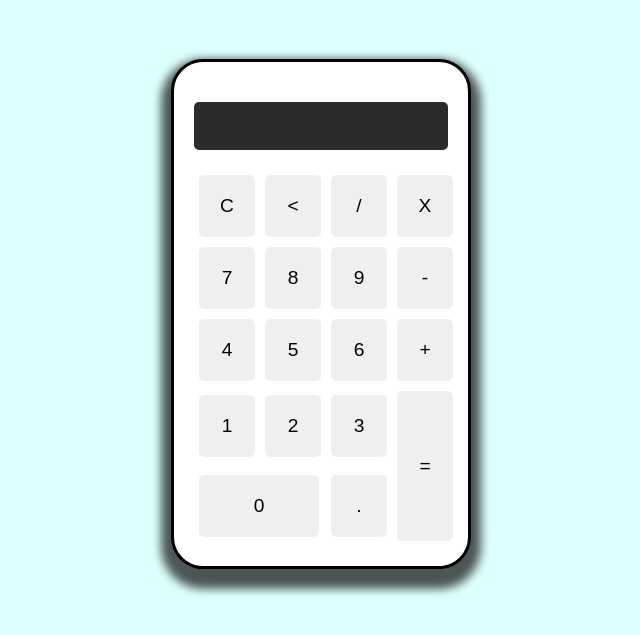
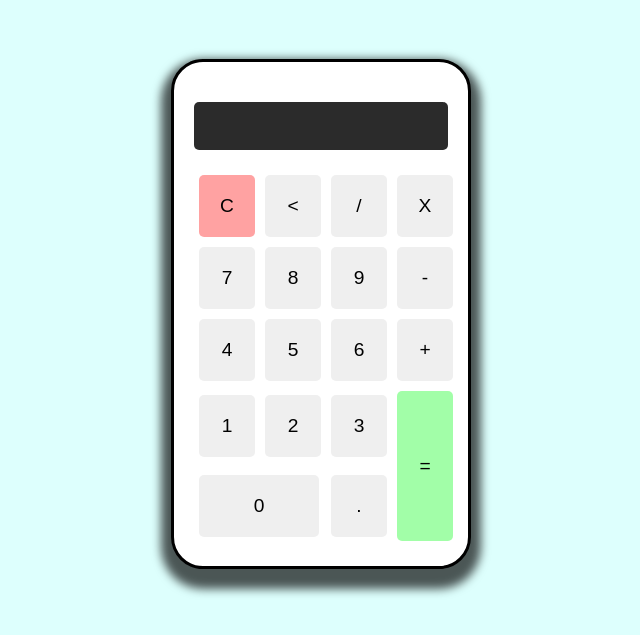
Before and after one commit to joaopaulofserafim/Calculadora, a plain HTML site: page index.html in a window 1280 px wide. Shown: the part 145-780 px from the top of the page, without its empty margins (319-959 px from the left). Drawn offline with Linux system fonts and the light colour scheme.

Commit message:
chore: detalhes nos botões

```diff
--- a/index.html
+++ b/index.html
@@ -16,7 +16,7 @@
         <p id="resultado"></p>
         <table>
             <tr>
-                <td><button id="botao" onclick= "clean()" >C</button></td>
+                <td><button id="botao" onclick= "clean()" style="background-color: rgba(255, 0, 0, 0.363);" >C</button></td>
                 <td><button id="botao" onclick="back()"> < </button></td>
                 <td><button id="botao" onclick="insert('/')">/</button></td>
                 <td><button id="botao" onclick="insert('*')">X</button></td>
@@ -41,7 +41,7 @@
                 <td><button id="botao" onclick="insert('1')">1</button></td>
                 <td><button id="botao" onclick="insert('2')">2</button></td>
                 <td><button id="botao" onclick="insert('3')">3</button></td>
-                <td rowspan="2"><button id="botao" style="height: 150px;" onclick="calcular()" >=</button></td>
+                <td rowspan="2"><button id="botao" style="height: 150px; background-color: rgba(0, 253, 17, 0.363);" onclick="calcular()" >=</button></td>
             </tr>
 
             <tr>
```
